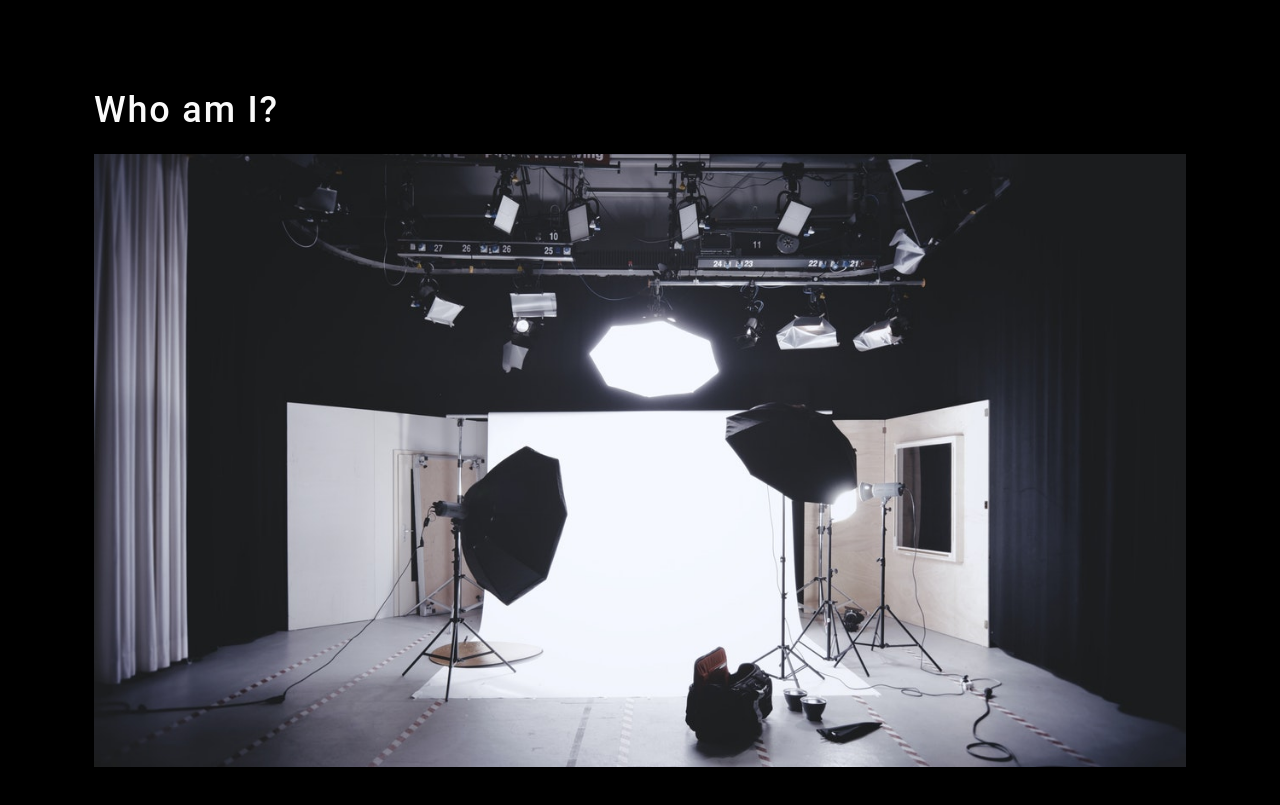
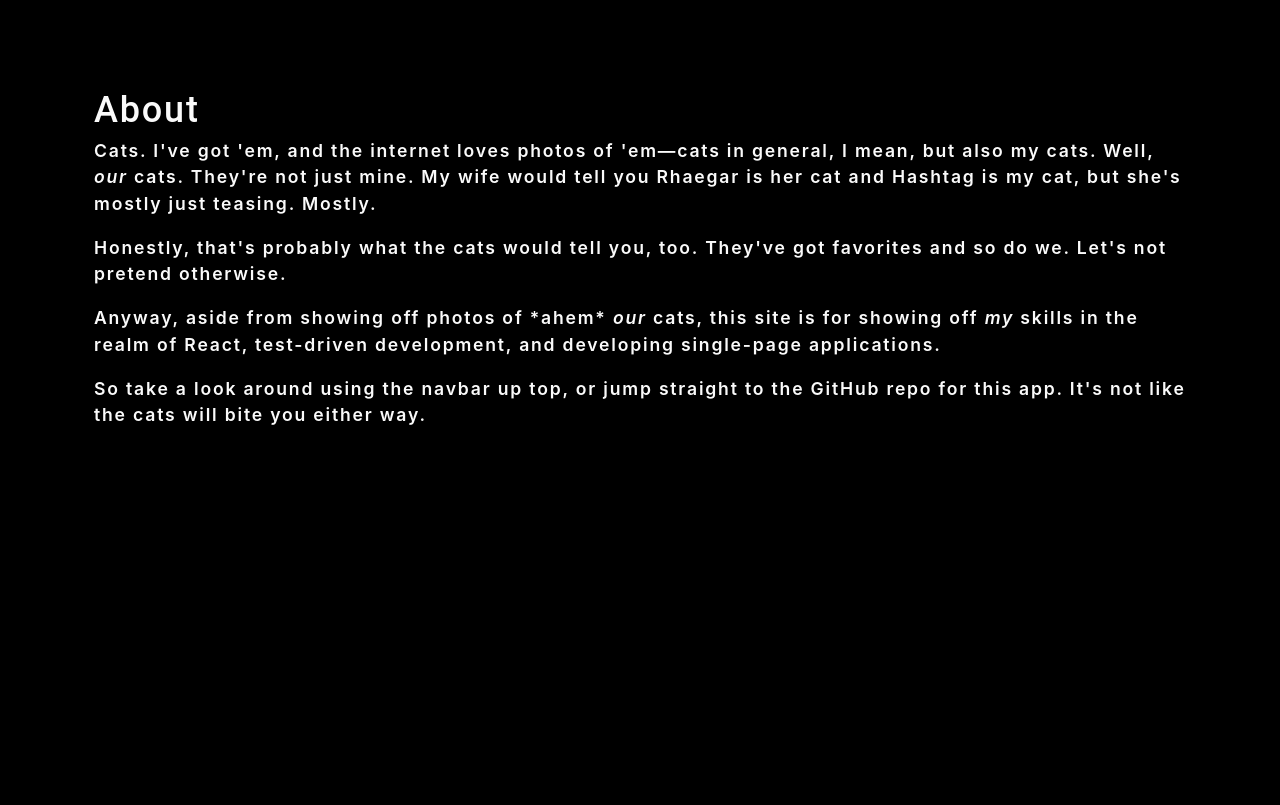
Before and after one commit to rrcampbell-exe/photo-portfolio, a React (Create React App) app: page / in a window 1280 px wide. Shown: the part 1214-2019 px from the top of the page. After the commit the page ends 1732 px from the top, so only its background shows below. Built offline with nearby package versions, Linux system fonts and the light colour scheme.

Commit message:
Update about section text

```diff
--- a/src/components/About/index.js
+++ b/src/components/About/index.js
@@ -1,11 +1,13 @@
 import React from "react";
-import coverImage from "../../assets/cover/cover-image.jpg"
 
 const About = () => {
   return (
     <section className="my-5">
-      <h1 id="about">Who am I?</h1>
-      <img src={coverImage} className="my-2" style={{ width: "100%"}} alt="cover"/>
+      <h1 id="about">About</h1>
+      <p>Cats. I've got 'em, and the internet loves photos of 'em—cats in general, I mean, but also my cats. Well, <i>our</i> cats. They're not just mine. My wife would tell you Rhaegar is her cat and Hashtag is my cat, but she's mostly just teasing. Mostly.</p>
+      <p>Honestly, that's probably what the cats would tell you, too. They've got favorites and so do we. Let's not pretend otherwise.</p>
+      <p>Anyway, aside from showing off photos of *ahem* <i>our</i> cats, this site is for showing off <i>my</i> skills in the realm of React, test-driven development, and developing single-page applications.</p>
+      <p>So take a look around using the navbar up top, or jump straight to the GitHub repo for this app. It's not like the cats will bite you either way.</p>
     </section>
   );
 };
```
